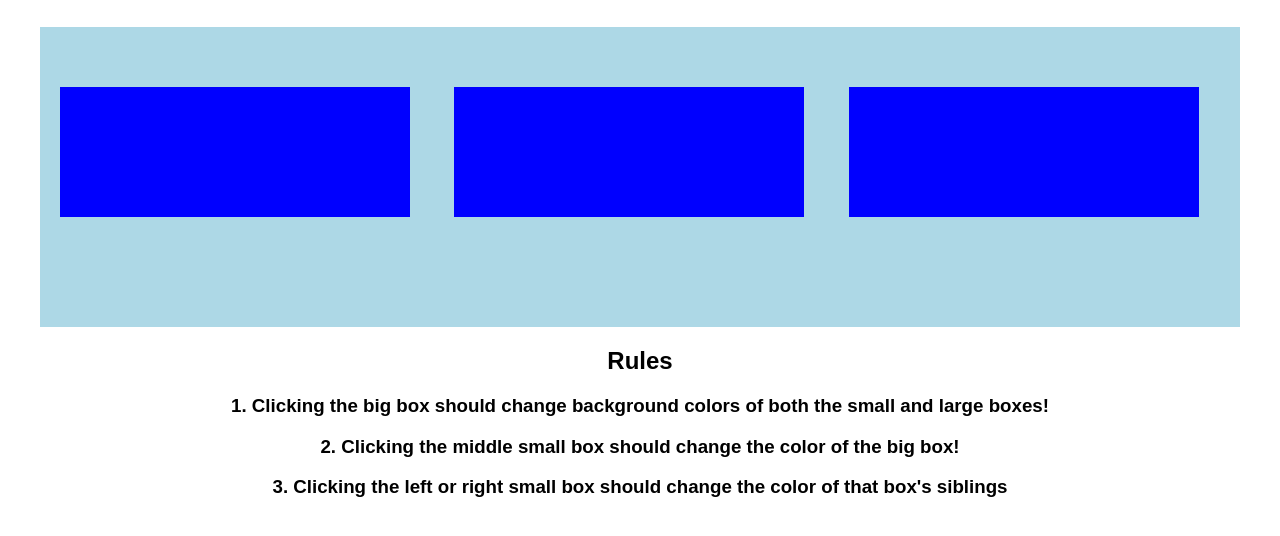
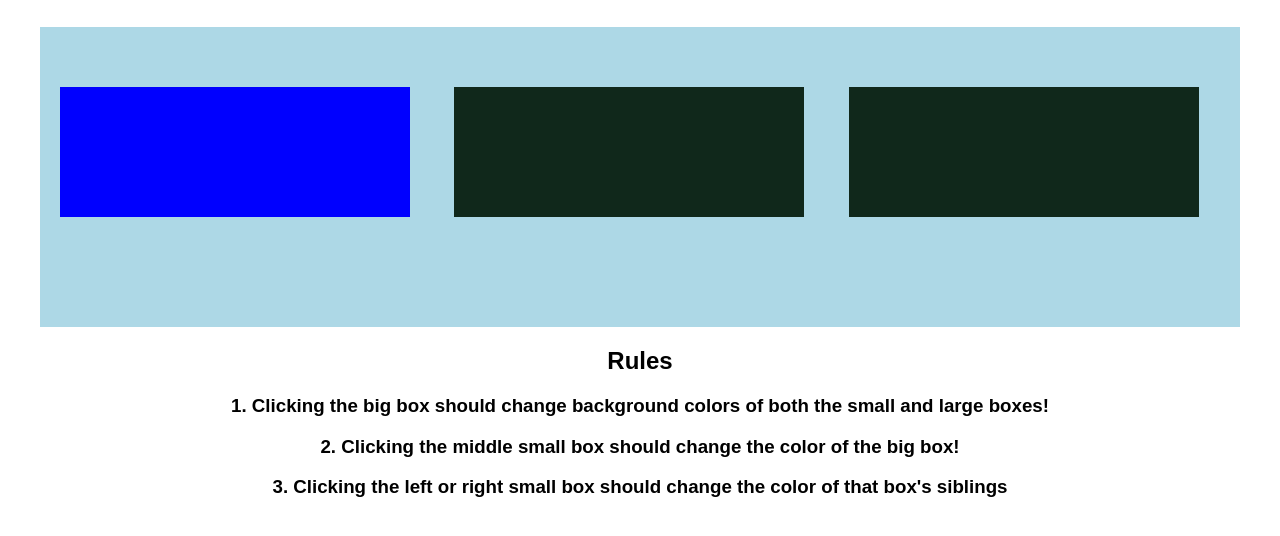
Before and after one commit to melonijanice/JqueryAssignments, a plain HTML site: page color_picker/color_picker.html in a window 1280 px wide. Both pictures are taken after a click on the element 235 px from the left and 200 px from the top of the page. Shown: the part 48-584 px from the top of the page. Drawn offline with nearby package versions, Linux system fonts and the light colour scheme.

Commit message:
Color Picker Update

```diff
--- a/color_picker/color_picker.html
+++ b/color_picker/color_picker.html
@@ -15,15 +15,20 @@
         }
         $(document).ready(function() {
             $('#large_box').click(function() {
-                alert('you clicked the big box!');
+                $('div').css("background-color", random_color());
+
                 //comment this out when you have figured out what event.stopPropagation is used for
             })
             $('.side_box').click(function(event) {
                 event.stopPropagation();
+                $(this).siblings().css("background-color", random_color());
             })
+
             $('.middle_box').click(function(event) {
-                event.stopPropagation();
+                //event.stopPropagation();
+
             })
+
         });
     </script>
     <style type="text/css">
```
